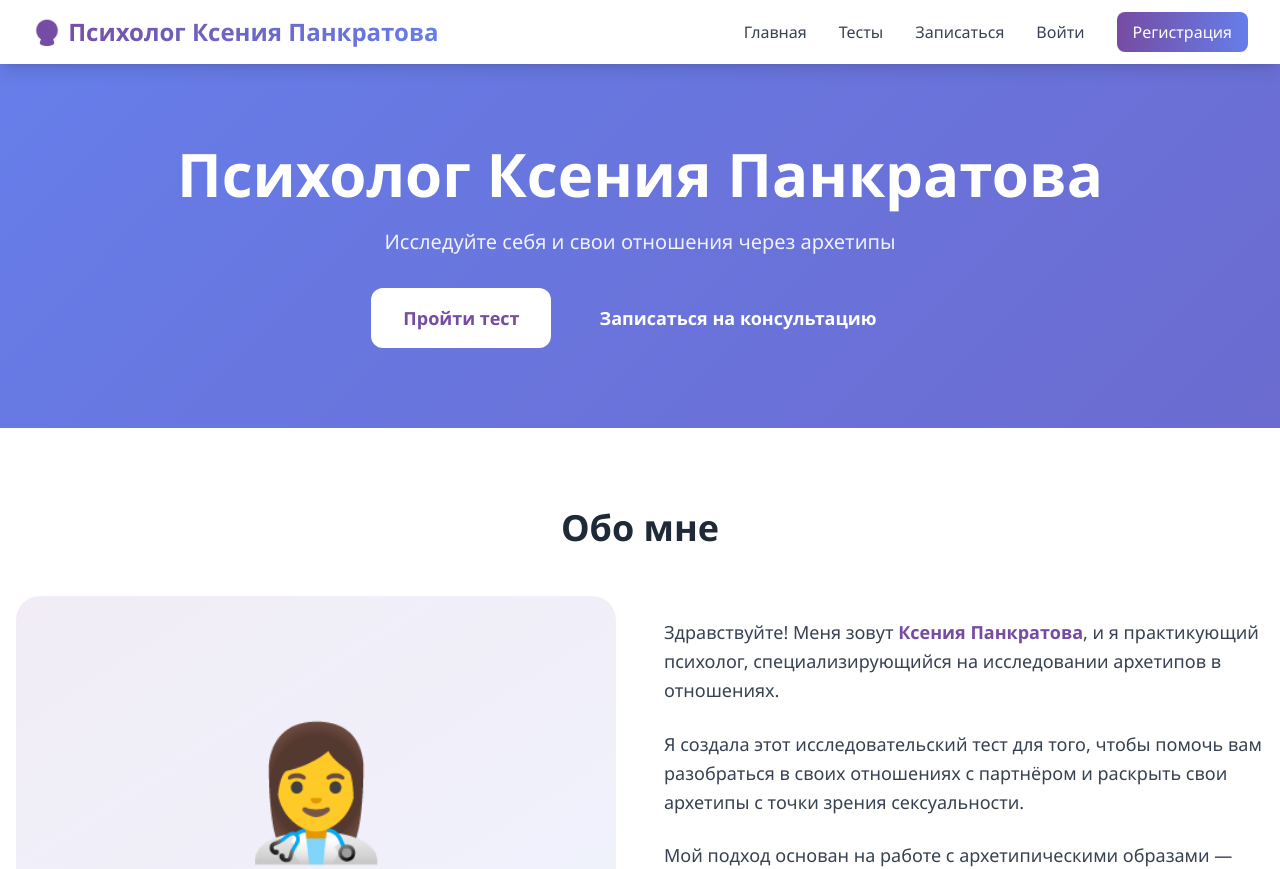
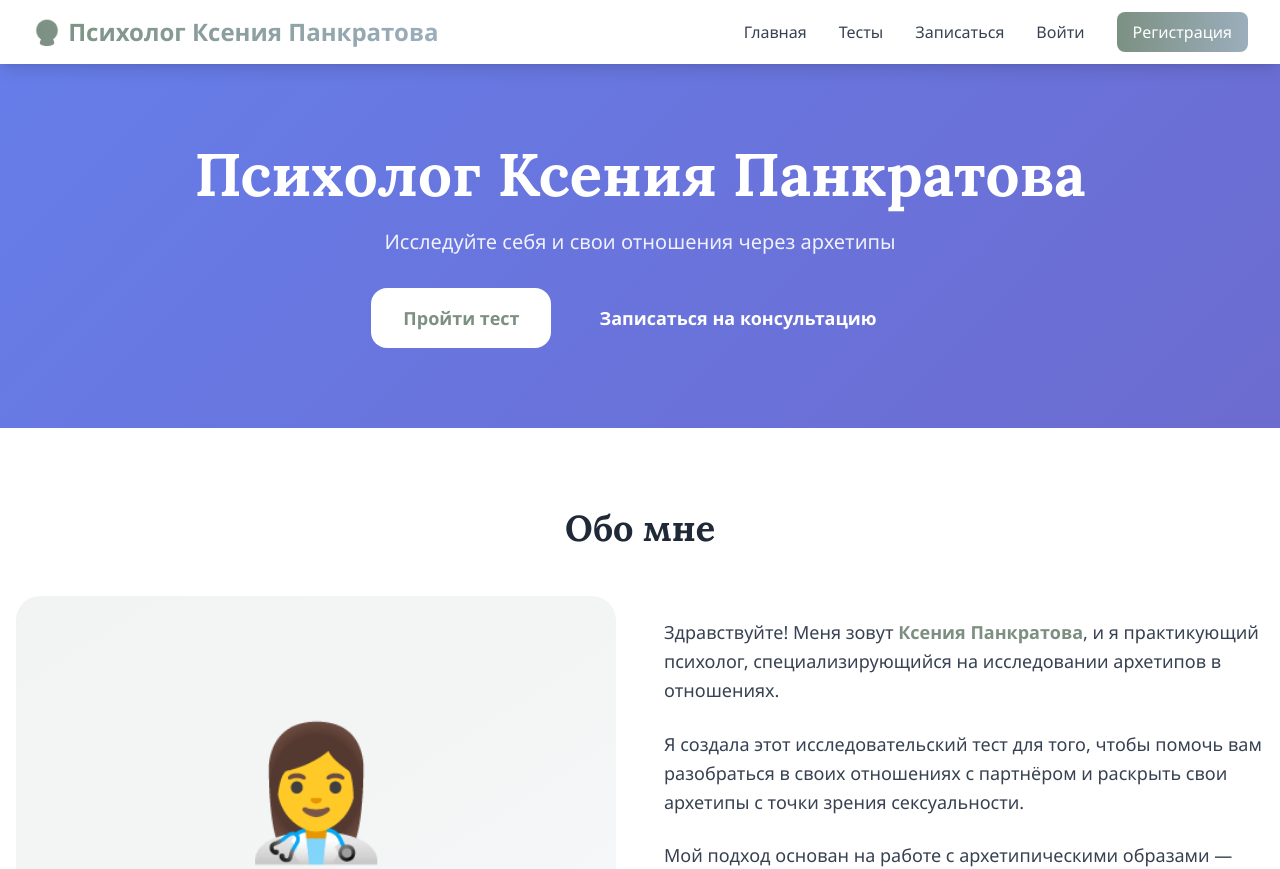
Before and after one commit to Kyni-lover2004/PSY-website, a React (Vite) app in the folder frontend/: page / in a window 1280 px wide. Shown: the top 869 px of the page. Built offline with nearby package versions, Linux system fonts and the light colour scheme.

Commit message:
New design

```diff
--- a/frontend/index.html
+++ b/frontend/index.html
@@ -4,7 +4,20 @@
     <meta charset="UTF-8" />
     <link rel="icon" type="image/svg+xml" href="/vite.svg" />
     <meta name="viewport" content="width=device-width, initial-scale=1.0" />
+    <link rel="preconnect" href="https://fonts.googleapis.com">
+    <link rel="preconnect" href="https://fonts.gstatic.com" crossorigin>
+    <link href="https://fonts.googleapis.com/css2?family=Inter:wght@400;500;600&family=Lora:ital,wght@0,400..700;1,400..700&display=swap" rel="stylesheet">
     <title>Естественные архетипы взаимоотношений</title>
+    <style>
+      body {
+        font-family: 'Inter', sans-serif;
+        background-color: #FDFBFA;
+        color: #3A3D3B;
+      }
+      h1, h2, h3 {
+        font-family: 'Lora', serif;
+      }
+    </style>
   </head>
   <body>
     <div id="root"></div>
--- a/frontend/tailwind.config.js
+++ b/frontend/tailwind.config.js
@@ -7,9 +7,23 @@ export default {
   theme: {
     extend: {
       colors: {
-        primary: '#764ba2',
-        secondary: '#667eea',
-        accent: '#a78bfa',
+        // Основной мягкий фон (вместо чисто белого)
+        base: '#FDFBFA',
+        // Приглушенный зеленый (успокаивает, ассоциируется с ростом)
+        primary: '#7C9082',
+        // Мягкий серо-голубой (интеллект и глубина)
+        secondary: '#9BAEBC',
+        // Теплый бежевый для акцентов
+        accent: '#D7C4B7',
+        // Глубокий серый для текста (мягче, чем черный)
+        'text-dark': '#3A3D3B',
+      },
+      boxShadow: {
+        // Очень мягкая "воздушная" тень для карточек
+        'soft': '0 4px 20px -2px rgba(0, 0, 0, 0.05)',
+      },
+      borderRadius: {
+        'xl': '1rem',
       }
     },
   },
```
Also changed, not shown: frontend/vite.config.js (line endings or trailing spaces), 1 other file (tests, documents, lock files or other folders).
